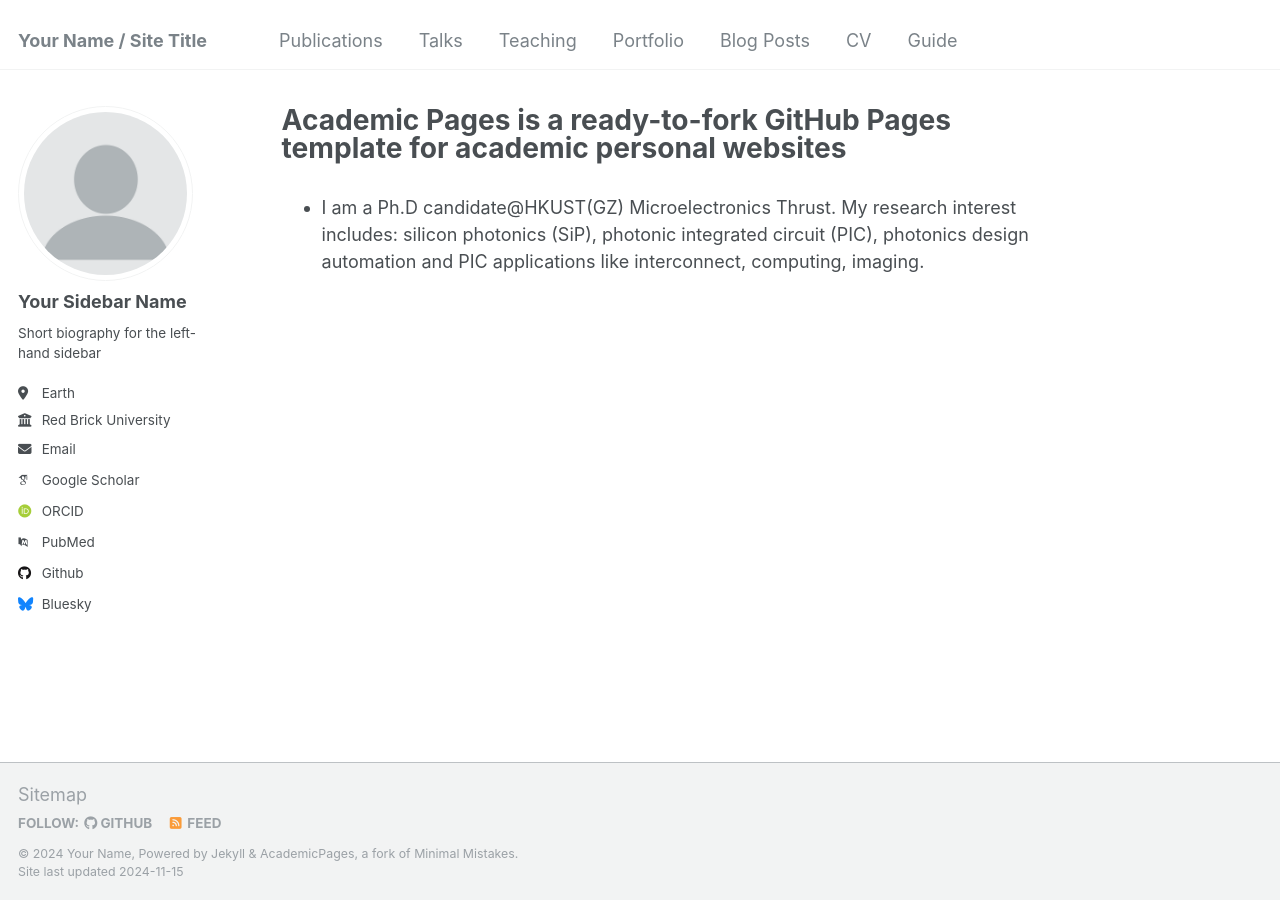
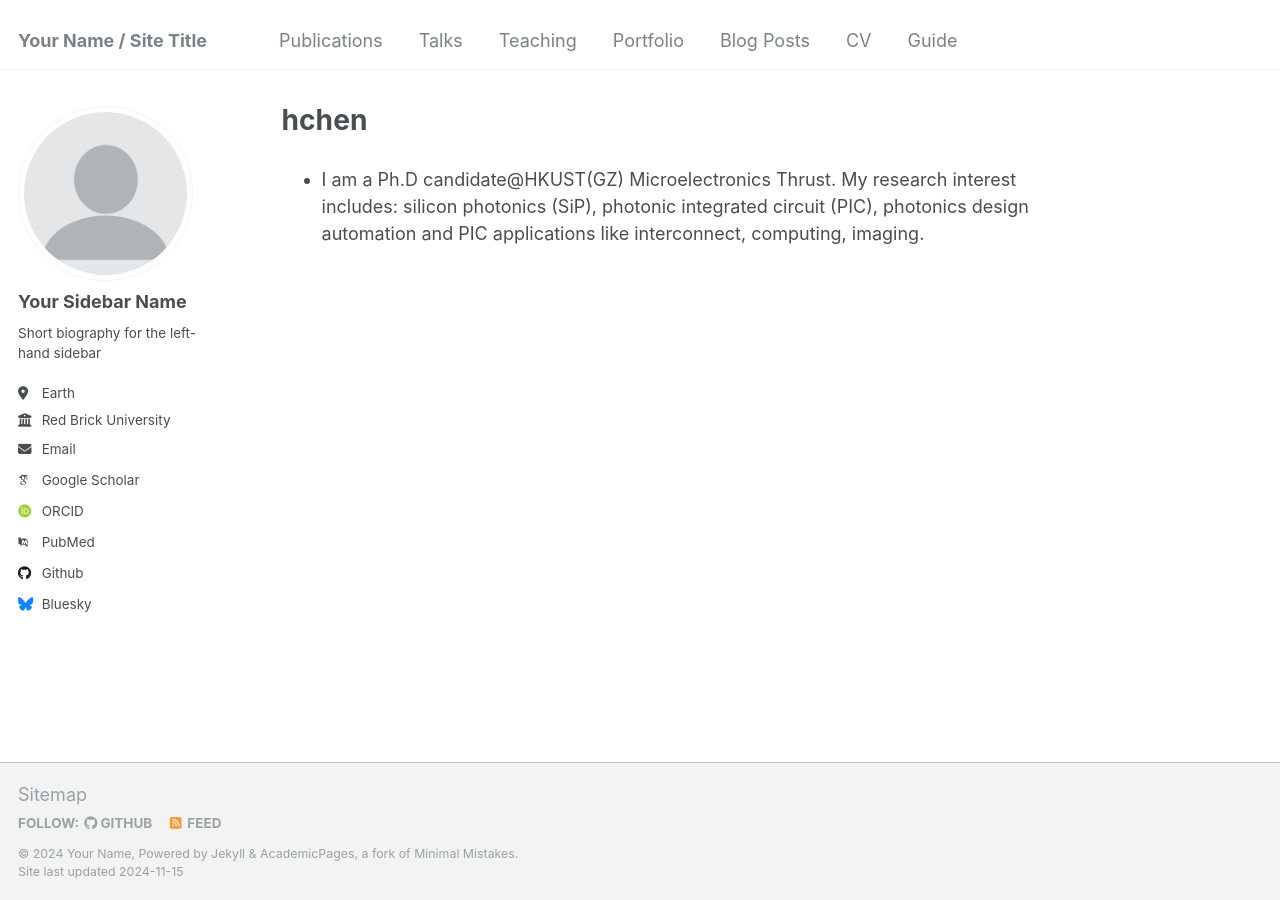
Before and after one commit to happpyosu/hchen, a Jekyll site: the page built from _pages/about.md, in a window 1280 px wide. Built offline with Jekyll 4.4.1, drawn with Linux system fonts in a browser that asks for light colours; some web fonts are replaced.

Commit message:
Update about.md

```diff
--- a/_pages/about.md
+++ b/_pages/about.md
@@ -1,6 +1,6 @@
 ---
 permalink: /
-title: "Academic Pages is a ready-to-fork GitHub Pages template for academic personal websites"
+title: "hchen"
 author_profile: true
 redirect_from:
   - /about/
```
